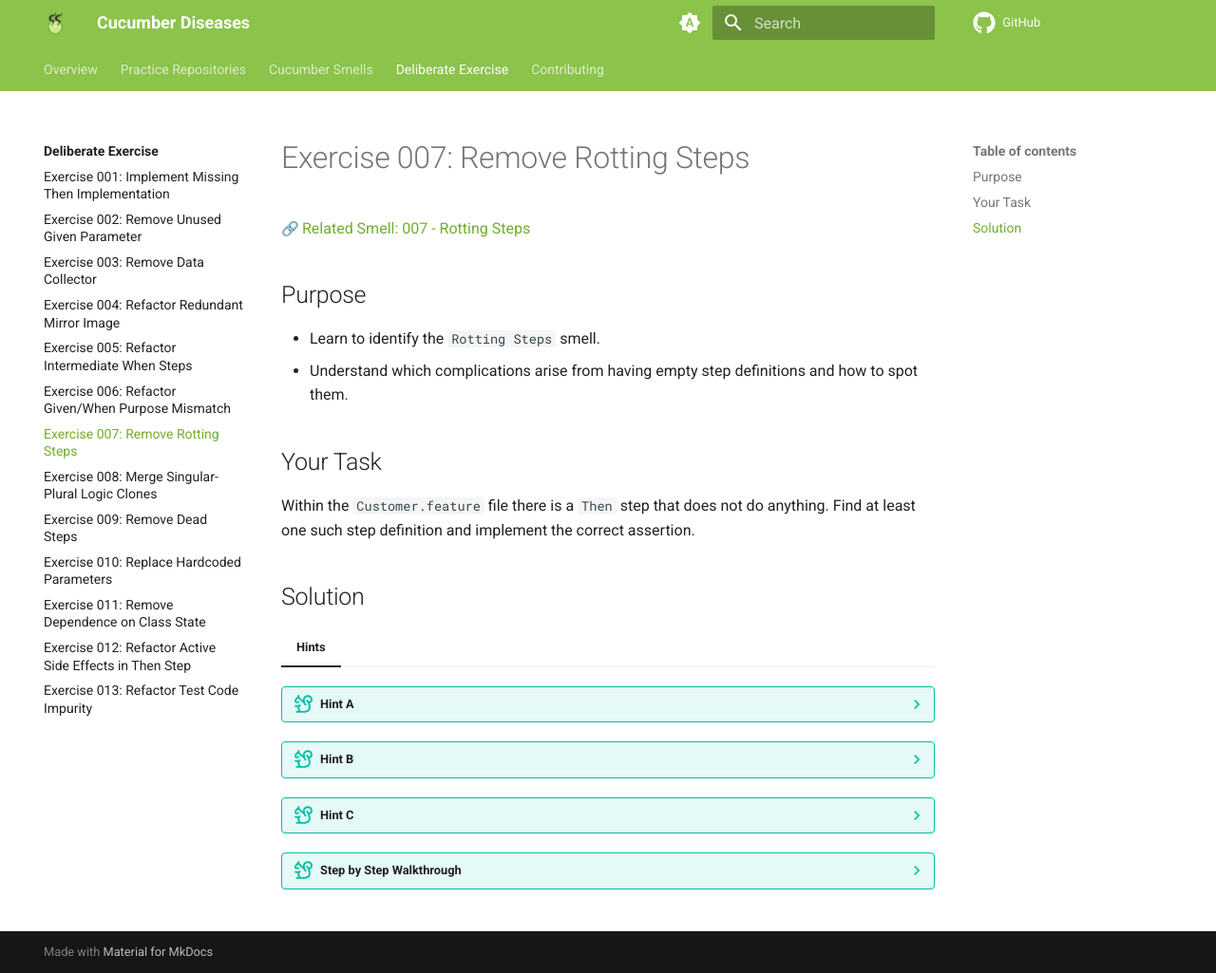
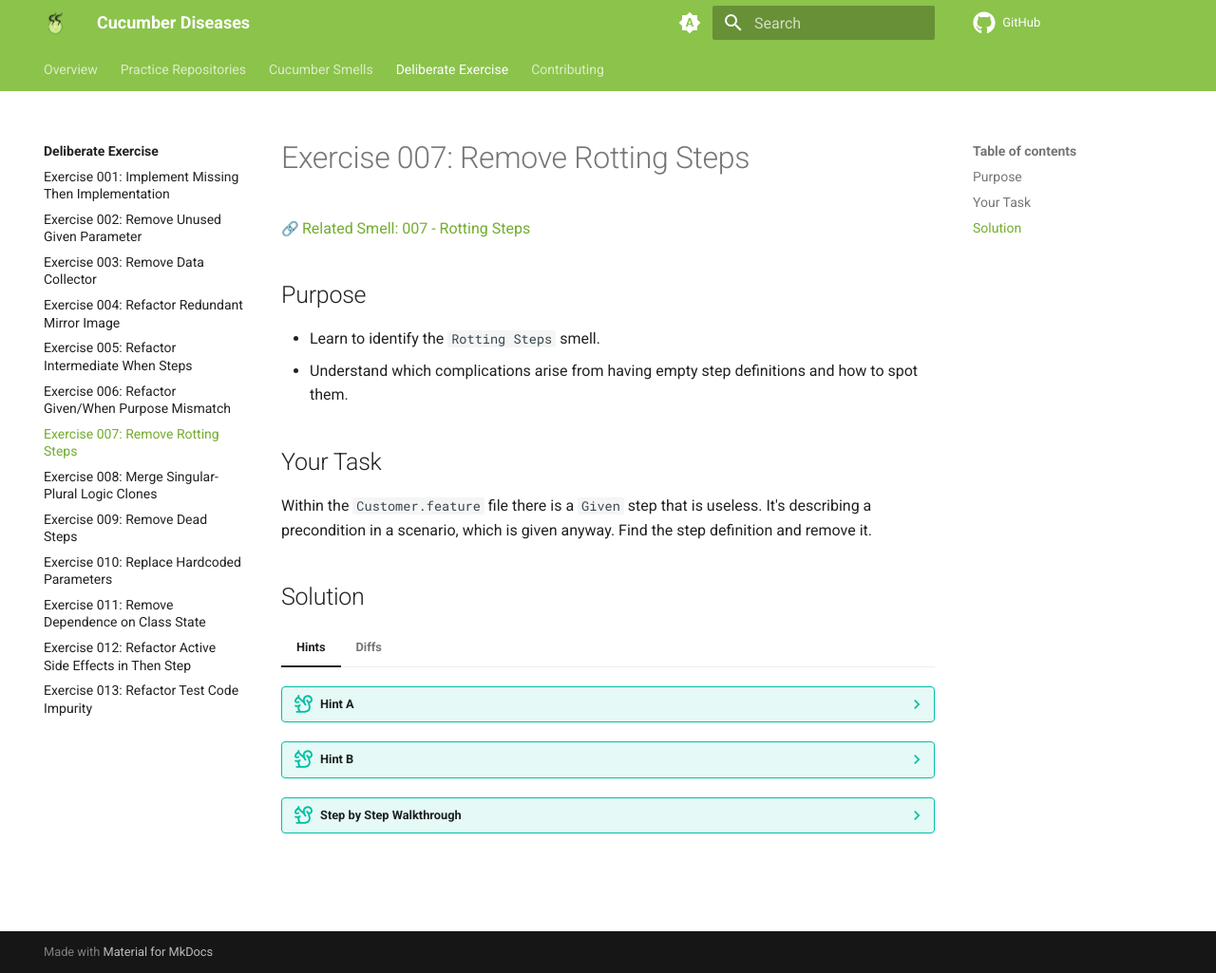
Before and after one commit to Cucumber-Diseases/cucumber-diseases.github.io, an MkDocs documentation site: the page built from docs/exercise/ex-007-rotting-steps.md, in a window 1280 px wide and 1025 px high. Shown: the whole window at 95% size. Built offline with MkDocs 1.6.1 and Material for MkDocs 9.7.7, drawn with Linux system fonts in a browser that asks for light colours; emoji names are drawn with the system emoji font; some of the changed lines change nothing that is shown.

Commit message:
describe exercise 7

```diff
--- a/docs/exercise/ex-007-rotting-steps.md
+++ b/docs/exercise/ex-007-rotting-steps.md
@@ -6,26 +6,34 @@
 * Understand which complications arise from having empty step definitions and how to spot them.
 
 ## Your Task
-Within the `Customer.feature` file there is a `Then` step that does not do anything. Find at least
-one such step definition and implement the correct assertion.
+Within the `Customer.feature` file there is a `Given` step that is useless. It's describing a precondition in a scenario, which is given anyway.
+Find the step definition and remove it.
 
 ## Solution
 
 === "Hints"
     ??? tip "Hint A"
-        * You are looking for a `Then` step that is verifying if a customer was created successfully.
+        * You are looking for an unnecessary `Given` step in one of the user creation scenarios.
+        * It is added at the begining and it suspicious because the other creation scenarios don't provide it
 
     ??? tip "Hint B"
-        * The relevant step is `Then the customer creation should be successful`.
-        * Look at the implementation of the code in te step definition.
-
-    ??? tip "Hint C"
-        * The relevant step is `Then the customer creation should be successful`.
-        * The step definition is an empty function that does not do anything.
-        * Think of what it should actually do and implement the correct assertion.
+        * It's the step `Given there are no customers'.
+        * The step is called **only** in the scenario 'Scenario: Should find newly created customer`
+        * Look at the implementation of the code in the step definition.
 
     ??? tip "Step by Step Walkthrough"
-        * The relevant step is `Then the customer creation should be successful`.
+        * The relevant step is `Given there are no customers'.
+        * The step is called **only** in the scenario 'Scenario: Should find newly created customer`
         * The step definition is an empty function that does not do anything.
-        * The function should implement an assertion of the error field.
-        * Assert that the error field (e.g. `this.error` in java or `t.err` in go) is null.
+        * Remove the step from the scenarion and replace the `And` in the following step with `Given`.
+        * Delete the step implementation to avoid the `Dead Steps`smell.
+
+=== "Diffs"
+    === "Java"
+        GitHub Commit (https://github.com/Cucumber-Diseases/cucumber-diseases-java/commit/707c18efc3edab9785dd3a11338147892cfd0119)
+
+    === "Python"
+
+    === "C#"
+
+    === "Go"
```
